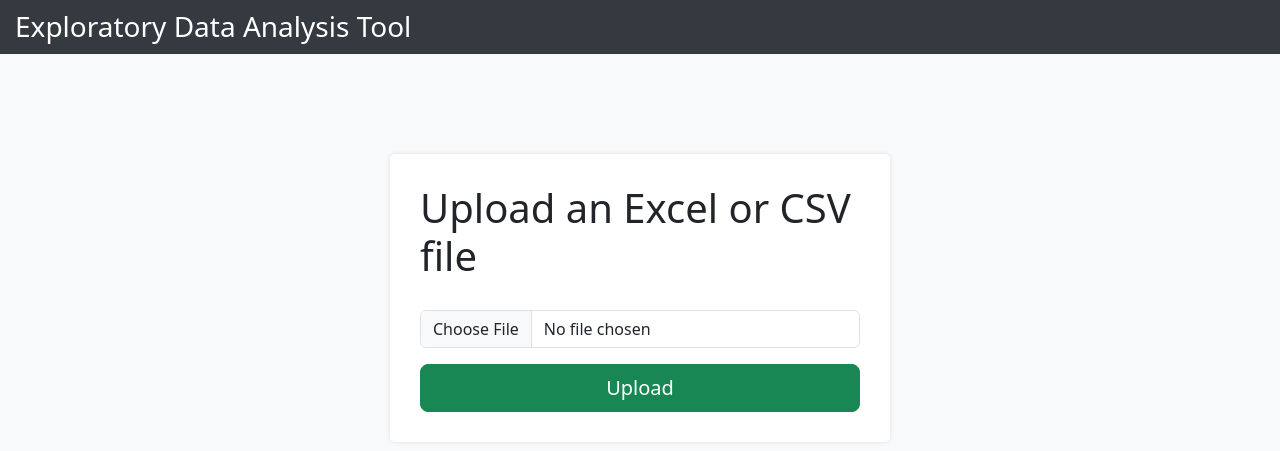
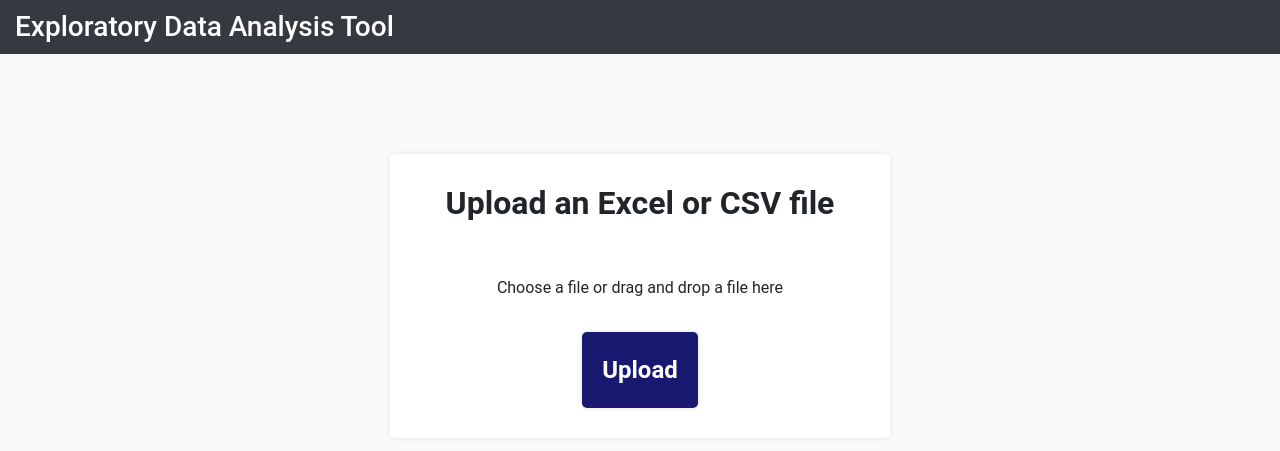
Before and after one commit to hipnologo/eda-tool, a Flask app: template templates/index.html in a window 1280 px wide. Shown: the top 451 px of the page. Run offline with Flask 3, Linux system fonts and the light colour scheme; the template is opened without the code that fills it, so the values that code supplies are empty; the visitor is signed in with stand-in values (Sample User, id 1); some libraries are stand-ins or nearby versions.

Commit message:
Latest updates

```diff
--- a/app.py
+++ b/app.py
@@ -1,14 +1,29 @@
 import os
+import io
 import json
 import base64
 from urllib.parse import urlencode, unquote
 from werkzeug.utils import secure_filename
 import pandas as pd
-from flask import Flask, request, render_template, redirect, url_for, session
+from flask import Flask, request, render_template, redirect, url_for, session, make_response
 import dash
 from dash import html, dcc, dash_table
 import dash_bootstrap_components as dbc
 from dash.dependencies import Input, Output, State
+import plotly.express as px
+
+"""
+A web-based exploratory data analysis tool that allows users to upload a CSV or Excel file and visualize its contents using interactive charts and tables.
+
+The app uses the Flask web framework and the Dash visualization library to provide a user-friendly interface. It allows users to filter data based on categorical and date columns and to aggregate numeric data by different categories. It also provides key performance indicators (KPIs) for the selected categories.
+
+The app saves uploaded files as pickled data frames, which can be accessed and modified as needed.
+
+This code defines the Flask server and Dash app for the exploratory data analysis tool. The Flask server handles file uploads and serves the Dash app, which provides the interactive data visualization.
+
+Author: Fabio Carvalho
+GitHub: github.com/hipnologo
+"""
 
 app = Flask(__name__)
 UPLOAD_FOLDER = 'uploads'
@@ -23,7 +38,7 @@ def allowed_file(filename):
 
 def process_dataframe(df):
     numeric_cols = df.select_dtypes(include=['number']).columns.tolist()
-    categorical_cols = df.select_dtypes(include=['object']).columns.tolist()
+    categorical_cols = df.select_dtypes(include=['object', 'category']).columns.tolist()
     date_cols = df.select_dtypes(include=['datetime']).columns.tolist()
 
     cat_unique_values = {}
@@ -111,10 +126,11 @@ def serve_layout():
     numeric_cols, categorical_cols, date_cols, cat_unique_values = process_dataframe(df)
 
     # Debugging
-    print(f"serve_layout - numeric_cols: {numeric_cols}")
-    print(f"serve_layout - categorical_cols: {categorical_cols}")
-    print(f"serve_layout - date_cols: {date_cols}")
-    print(f"serve_layout - cat_unique_values: {cat_unique_values}")
+    if DEBUG == True:
+        print(f"serve_layout - numeric_cols: {numeric_cols}")
+        print(f"serve_layout - categorical_cols: {categorical_cols}")
+        print(f"serve_layout - date_cols: {date_cols}")
+        print(f"serve_layout - cat_unique_values: {cat_unique_values}")
 
     return html.Div([
         dcc.Location(id='url', refresh=False),
@@ -133,6 +149,7 @@ def serve_layout():
                     options=[{'label': col, 'value': col} for col in categorical_cols],
                     placeholder='Select a categorical column'
                 ),
+                dcc.Input(id='categorical-search', placeholder='Search values...', type='text', debounce=True),
                 dcc.Dropdown(id='categorical-filter', multi=True, placeholder='Select values to filter'),
             ], className='col-md-4'),
             html.Div([
@@ -150,6 +167,20 @@ def serve_layout():
                     placeholder='Select a column for aggregation'
                 ),
             ], className='col-md-4'),
+            html.Div([
+                dcc.Dropdown(
+                    id='x-axis-dropdown',
+                    options=[{'label': col, 'value': col} for col in numeric_cols],
+                    placeholder='Select a numeric column for x-axis'
+                ),
+                dcc.Dropdown(
+                    id='y-axis-dropdown',
+                    options=[{'label': col, 'value': col} for col in numeric_cols],
+                    placeholder='Select a numeric column for y-axis'
+                ),
+            ], className='col-md-4'),
+            dbc.Button("Export Data", id="export-button", color="primary"), # Export button
+            dcc.Graph(id='chart'), # Show the chart
         ], className='row'),
         html.Br(),
         dash_table.DataTable(
@@ -166,28 +197,56 @@ def serve_layout():
     ])
 
 @dash_app.callback(
+    Output('chart', 'figure'),
+    [Input('x-axis-dropdown', 'value'),
+     Input('y-axis-dropdown', 'value'),
+     Input('data-table', 'data'),
+     Input('data-table', 'columns')])
+def update_chart(x_axis_col, y_axis_col, data, columns):
+    df = pd.DataFrame(data, columns=[col['id'] for col in columns])
+    numeric_cols, categorical_cols, _, _ = process_dataframe(df)
+
+    if x_axis_col in categorical_cols and y_axis_col in numeric_cols:
+        fig = px.bar(df, x=x_axis_col, y=y_axis_col, title="Bar Chart")
+        fig.update_traces(hovertemplate="<b>%{x}</b><br>%{y:.2f}")
+    elif x_axis_col in numeric_cols and y_axis_col in numeric_cols:
+        fig = px.scatter(df, x=x_axis_col, y=y_axis_col, title="Scatter Plot")
+        fig.update_traces(hovertemplate="<b>%{x}</b><br>%{y:.2f}")
+    else:
+        fig = {}
+    return fig
+
+@dash_app.callback(
     [Output('categorical-filter', 'options'),
      Output('categorical-filter', 'value')],
-    [Input('categorical-column', 'value')],
+    [Input('categorical-column', 'value'),
+     Input('categorical-search', 'value')],
     [State('cat-unique-values', 'data')])
-def update_categorical_filter(selected_column, cat_unique_values):
+def update_categorical_filter(selected_column, search_value, cat_unique_values):
+    if DEBUG == True:
+        print(f"selected_column: {selected_column}") # Debugging
+        print(f"search_value: {search_value}") # Debugging
+        print(f"cat_unique_values: {cat_unique_values}") # Debugging
+
     if selected_column is None:
         return [], []
-    if DEBUG == True:
-        print(f"cat_unique_values: {cat_unique_values}") # Debugging
-    options = [{'label': value, 'value': value} for value in cat_unique_values[selected_column]]
+    options = [{'label': value, 'value': value} for value in cat_unique_values[selected_column]
+               if search_value.lower() in value.lower()]
     return options, []
+
 @dash_app.callback(
     [Output('data-table', 'data'),
      Output('data-table', 'columns'),
      Output('kpi-container', 'children')],
     [Input('categorical-filter', 'value'),
      Input('date-range-filter', 'start_date'),
-     Input('date-range-filter', 'end_date')],
+     Input('date-range-filter', 'end_date'),
+     Input('aggregation-column', 'value'),
+     Input('export-button', 'n_clicks')],
     [State('categorical-column', 'value'),
      State('date-column', 'value'),
      State('session-id', 'data')])
-def update_data_table(cat_filter_values, start_date, end_date, cat_col, date_col, session_id):
+def update_data_table(cat_filter_values, start_date, end_date, n_clicks, agg_col, cat_col, date_col, session_id):
     df = load_dataframe(session_id)
     if DEBUG == True:
         print(f"df: {df.head()}") # Debugging
@@ -195,6 +254,8 @@ def update_data_table(cat_filter_values, start_date, end_date, cat_col, date_col
         df = df[df[cat_col].isin(cat_filter_values)]
     if date_col and start_date and end_date:
         df = df[(df[date_col] >= start_date) & (df[date_col] <= end_date)]
+    if agg_col:
+        df = df.groupby([cat_col, date_col]).agg({agg_col: 'sum'}).reset_index()
     columns = [{'name': col, 'id': col} for col in df.columns]
     data = df.to_dict('records')
     kpi_container = []
@@ -205,7 +266,16 @@ def update_data_table(cat_filter_values, start_date, end_date, cat_col, date_col
                 html.H4(f'Sum of {col} by {cat_col}'),
                 dbc.Table.from_dataframe(grouped[col].reset_index(), striped=True, bordered=True, hover=True)
             ], style={'display': 'inline-block', 'padding': '0 30px'}))
-    return data, columns, kpi_container
+    # Export data to CSV
+    if n_clicks:
+        csv = df.to_csv(index=False)
+        buf = io.StringIO(csv)
+        resp = make_response(buf.getvalue())
+        resp.headers["Content-Disposition"] = "attachment; filename=data.csv"
+        resp.headers["Content-Type"] = "text/csv"
+        return data, columns, kpi_container, resp
+    else:
+        return data, columns, kpi_container
 
 if __name__ == '__main__':
     app.run(debug=True)
--- a/templates/index.html
+++ b/templates/index.html
@@ -10,6 +10,7 @@
     <style>
         body {
             background-color: #f8f9fa;
+            font-family: 'Roboto', sans-serif;
         }
         .top-bar {
             background-color: #343a40;
@@ -27,9 +28,49 @@
             background-color: white;
             border-radius: 5px;
             box-shadow: 0px 0px 5px 0px rgba(0,0,0,0.1);
+            text-align: center;
         }
         .upload-container h1 {
             margin-bottom: 30px;
+            font-size: 2rem;
+            font-weight: bold;
+        }
+        .form-control {
+            font-size: 1.5rem;
+            padding: 20px;
+            margin-bottom: 20px;
+            border-radius: 5px;
+            border: none;
+            box-shadow: 0px 0px 5px 0px rgba(0,0,0,0.1);
+        }
+        .btn-upload {
+            font-size: 1.5rem;
+            font-weight: bold;
+            padding: 20px;
+            border-radius: 5px;
+            border: none;
+            box-shadow: 0px 0px 5px 0px rgba(0,0,0,0.1);
+            background-color: #191970;
+            color: white;
+            transition: all 0.2s ease-in-out;
+            cursor: pointer;
+        }
+        .btn-upload:hover {
+            background-color: #2a52be;
+        }
+        .file-input-label {
+            font-size: 1.5rem;
+            font-weight: bold;
+            margin-bottom: 10px;
+            cursor: pointer;
+            color: #23297a;
+        }
+        .file-input-label:hover {
+            text-decoration: underline;
+        }
+        .file-input-label.dragover {
+            background-color: #f8f9fa;
+            border: 2px dashed #28a745;
         }
     </style>
 </head>
@@ -37,17 +78,21 @@
     <div class="top-bar">
         <h3>Exploratory Data Analysis Tool</h3>
     </div>
-    <div class="upload-container">
+    <div class="upload-container" id="upload-container">
         <h1>Upload an Excel or CSV file</h1>
         <form method="POST" enctype="multipart/form-data">
-            <div class="mb-3">
-                <input type="file" class="form-control" name="file" required>
-            </div>
-            <div class="d-grid">
-                <input type="submit" class="btn btn-lg btn-success" value="Upload">
+            <label for="file-input" class="file-input-label">
+                <!-- <span>Choose a file</span> -->
+                <input type="file" id="file-input" class="form-control visually-hidden" name="file" required>
+            </label>
+            <div class="d-flex justify-content-center align-items-center flex-column">
+                <p>Choose a file or drag and drop a file here</p>
+                <div class="file-upload-icon mb-3">
+                    <i class="bi bi-cloud-upload"></i>
+                </div>
+                <input type="submit" class="btn-upload" value="Upload">
             </div>
         </form>
-    </div>
     <!-- Add Bootstrap JS -->
     <script src="https://cdn.jsdelivr.net/npm/@popperjs/core@2.11.6/dist/umd/popper.min.js" integrity="sha384-oBqDVmMz4fnFO9gybB6KjCmrwLeGT6M0Z6GFq9zD06kc/tftFf19TOAs2zVinnD/C" crossorigin="anonymous"></script>
     <script src="https://cdn.jsdelivr.net/npm/bootstrap@5.3.0-alpha1/dist/js/bootstrap.min.js" integrity="sha384-cn7l7gDp0eyniUwwAZgrzD06kc/tftFf19TOAs2zVinnD/C7E91j9yyk5//jjpt/" crossorigin="anonymous"></script>
```
Also changed, not shown: requirements.txt (+89 -20 lines), README.md.
